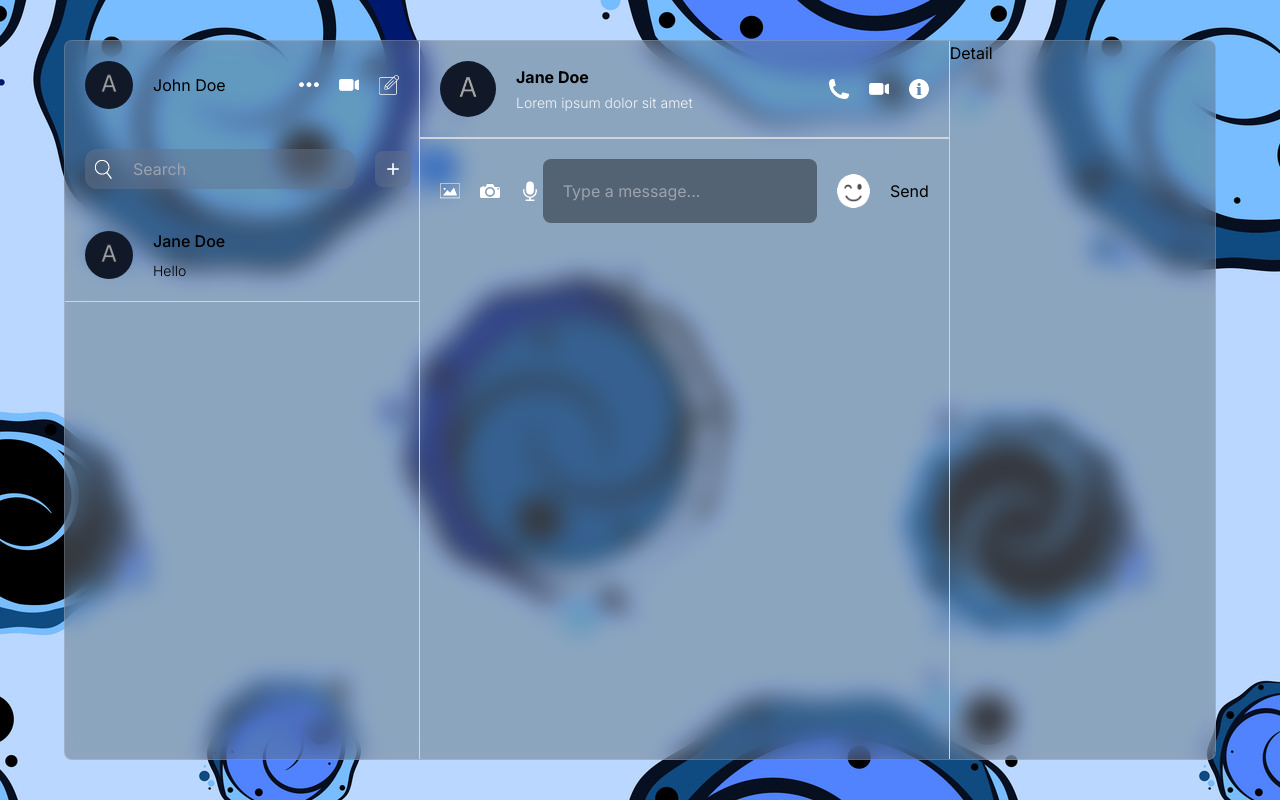
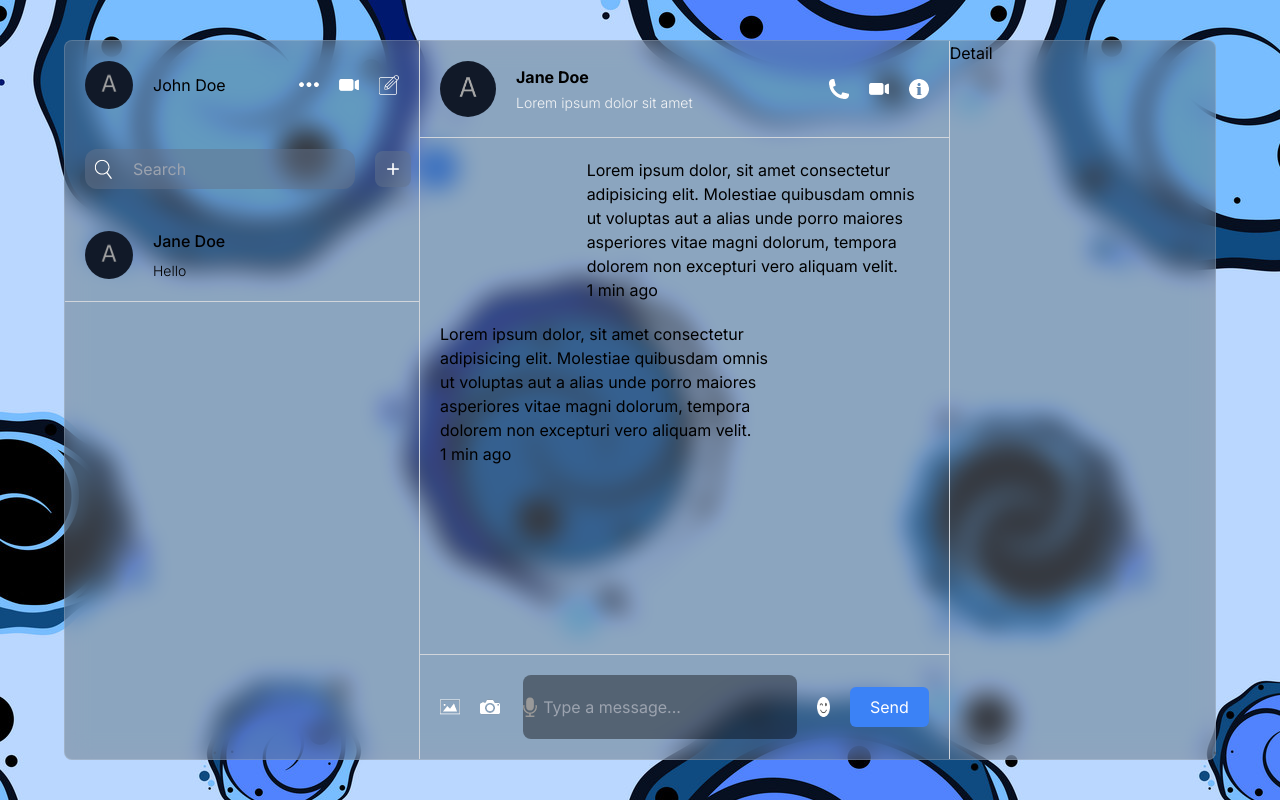
Before and after one commit to ocean3885/next-chat-app, a Next.js app: page / in a window 1280 px wide. Built offline with nearby package versions, Linux system fonts and the light colour scheme.

Commit message:
2406131455

```diff
--- /dev/null
+++ b/components/Chat.css
@@ -0,0 +1,9 @@
+.message{
+    max-width: 70%;
+    display: flex;
+    gap: 20px;
+
+    &.own{
+        align-self: flex-end;
+    }
+}
--- a/components/Chat.jsx
+++ b/components/Chat.jsx
@@ -1,12 +1,32 @@
+"use client";
+
+import EmojiPicker from "emoji-picker-react";
+import { useState } from "react";
+import './Chat.css';
+
 const Chat = () => {
+  const [open, setOpen] = useState(false);
+  const [text, setText] = useState("");
+
+  const handleEmoji = (e) => {
+    setText((prev) => prev + e.emoji);
+    setOpen(false);
+  };
+
   return (
-    <div className="basis-1/2 border-l border-r border-gray-300 h-full">
+    <div className="flex flex-col basis-1/2 border-l border-r border-gray-300 h-full">
       <div className="p-5 flex items-center justify-between border-b border-gray-300">
         <div className="flex items-center gap-5">
-          <img className="size-14 rounded-full object-cover" src="/avatar.png" alt="" />
+          <img
+            className="size-14 rounded-full object-cover"
+            src="/avatar.png"
+            alt=""
+          />
           <div className="flex flex-col gap-1">
             <span className="text-base font-bold">Jane Doe</span>
-            <p className="text-sm font-light text-gray-100">Lorem ipsum dolor sit amet </p>
+            <p className="text-sm font-light text-gray-100">
+              Lorem ipsum dolor sit amet{" "}
+            </p>
           </div>
         </div>
         <div className="flex gap-5">
@@ -15,21 +35,66 @@ const Chat = () => {
           <img className="size-5" src="/info.png" alt="" />
         </div>
       </div>
-      <div className=""></div>
-      <div className="flex p-5 items-center gap-5 justify-between border-t border-gray-300">
+      <div
+        id="center"
+        className="p-5 flex-1 overflow-scroll flex flex-col gap-5"
+      >
+        <div className="message own">
+          <div className="texts">
+            <p>
+              Lorem ipsum dolor, sit amet consectetur adipisicing elit.
+              Molestiae quibusdam omnis ut voluptas aut a alias unde porro
+              maiores asperiores vitae magni dolorum, tempora dolorem non
+              excepturi vero aliquam velit.
+            </p>
+            <span>1 min ago</span>
+          </div>
+        </div>
+        <div className="message">
+          <div className="texts">
+            <p>
+              Lorem ipsum dolor, sit amet consectetur adipisicing elit.
+              Molestiae quibusdam omnis ut voluptas aut a alias unde porro
+              maiores asperiores vitae magni dolorum, tempora dolorem non
+              excepturi vero aliquam velit.
+            </p>
+            <span>1 min ago</span>
+          </div>
+        </div>
+      </div>
+      <div
+        id="chat-bottom"
+        className="mt-auto flex p-5 items-center gap-5 justify-between border-t border-gray-300"
+      >
         <div className="flex gap-5">
           <img className="size-5 cursor-pointer" src="/img.png" alt="" />
           <img className="size-5 cursor-pointer" src="/camera.png" alt="" />
           <img className="size-5 cursor-pointer" src="/mic.png" alt="" />
         </div>
-        <input className="flex-1 p-5 rounded-lg text-base bg-black/40 border-none outline-none text-white" type="text" placeholder="Type a message..." />
-        <div>
-          <img src="/emoji.png" alt="" />
+        <input
+          className="flex-1 p-5 rounded-lg text-base bg-black/40 border-none outline-none text-white"
+          type="text"
+          placeholder="Type a message..."
+          value={text}
+          onChange={(e) => setText(e.target.value)}
+        />
+        <div className="relative">
+          <img
+            className="size-5 cursor-pointer"
+            src="/emoji.png"
+            alt=""
+            onClick={() => setOpen((prev) => !prev)}
+          />
+          <div className="absolute bottom-12 left-0">
+            <EmojiPicker open={open} onEmojiClick={handleEmoji} />
+          </div>
         </div>
-        <button className="">Send</button>
+        <button className="bg-blue-500 text-white py-2 px-5 rounded-md border-none">
+          Send
+        </button>
       </div>
     </div>
-  )
-}
+  );
+};
 
-export default Chat
+export default Chat;
```
Also changed, not shown: package.json (+6 -5 lines), 1 other file (tests, documents, lock files or other folders).
